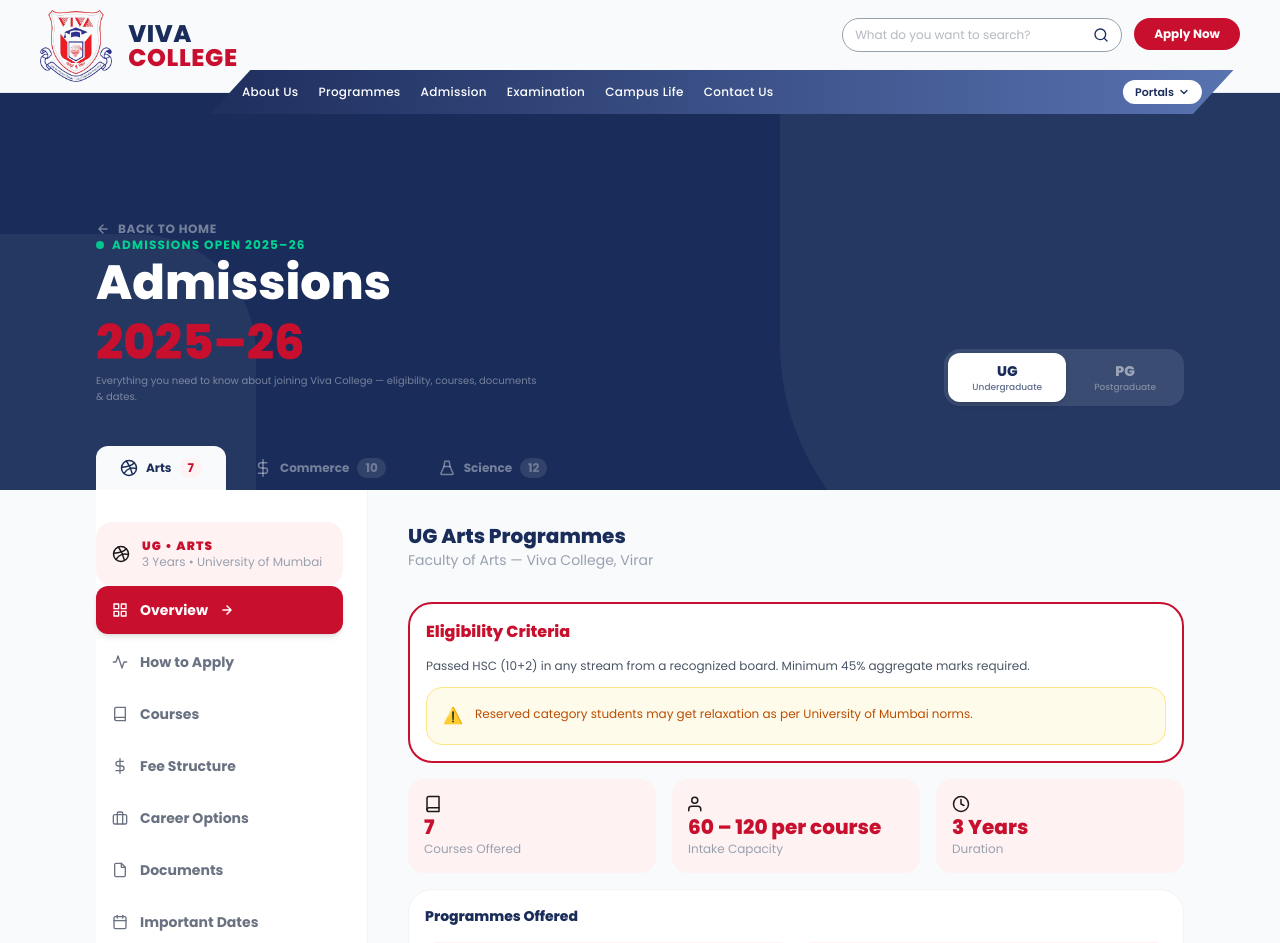
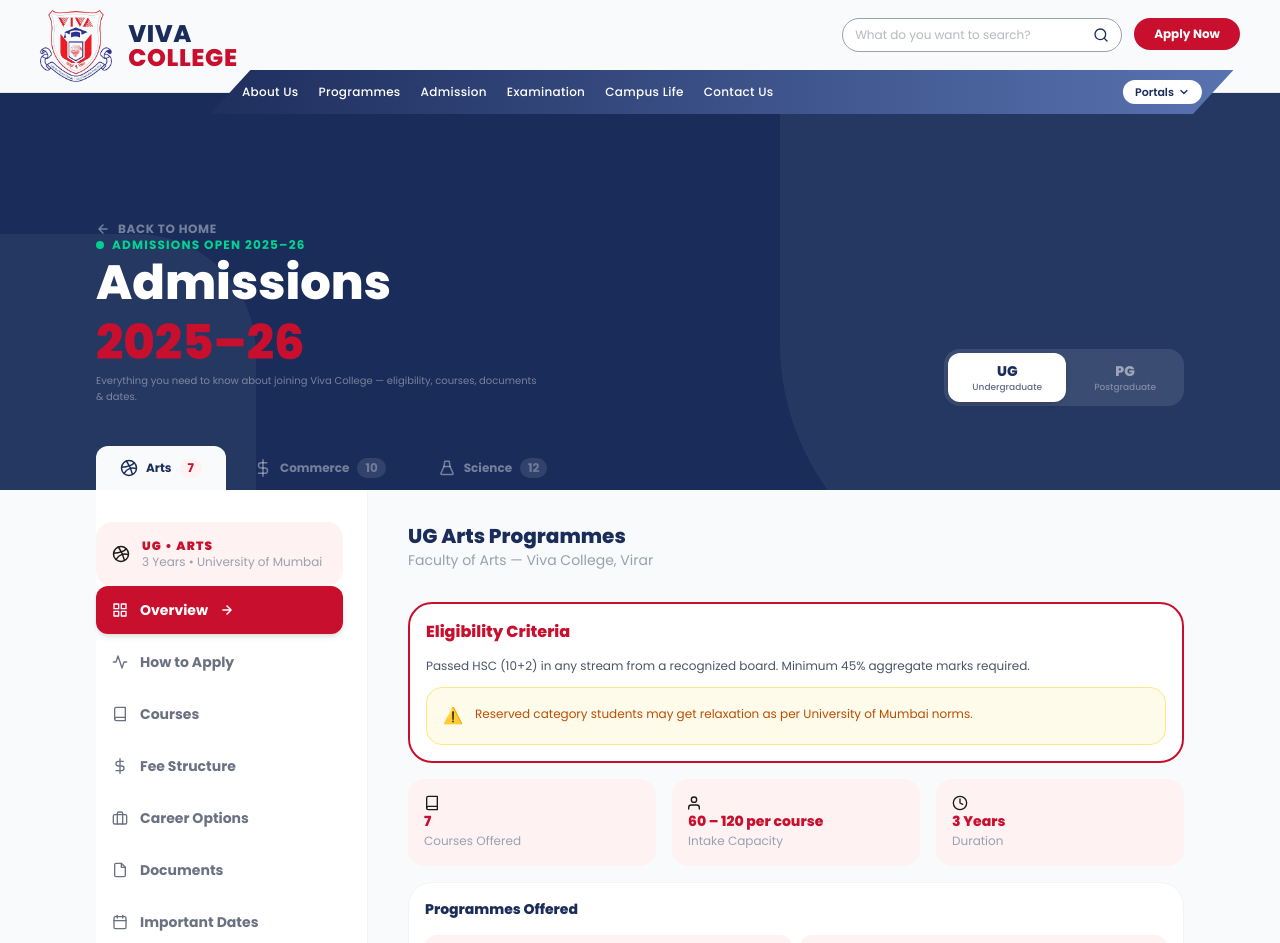
Before and after one commit to SakshiJ004/recreate_design_hackathon, a React (Vite) app: page /admissions in a window 1280 px wide. Shown: the top 943 px of the page. Built offline with nearby package versions, Linux system fonts and the light colour scheme.

Commit message:
complete admission page

```diff
--- a/src/pages/AdmissionPage.jsx
+++ b/src/pages/AdmissionPage.jsx
@@ -1111,7 +1111,7 @@
 
                         {/* OVERVIEW */}
                         {activeTab === "overview" && (
-                            <div className="space-y-5 sm:space-y-6 pb-10">
+                            <div className="space-y-5 sm:space-y-6 pb-20">
                                 <div>
                                     <h2 className="font-extrabold text-[var(--viva-navy)] mb-1
                                         text-lg sm:text-lg lg:text-xl">{level} {stream} Programmes</h2>
@@ -1127,14 +1127,14 @@
                                 </div>
                                 <div className="py-4 sm:py-4 grid grid-cols-3 gap-3 sm:gap-4">
                                     {[
-                                        { label: "Courses Offered", value: d.courses.length, icon: <svg xmlns="http://www.w3.org/2000/svg" width="18" height="18" viewBox="0 0 24 24" fill="none" stroke="currentColor" strokeWidth="2" strokeLinecap="round" strokeLinejoin="round"><path d="M4 19.5A2.5 2.5 0 0 1 6.5 17H20" /><path d="M6.5 2H20v20H6.5A2.5 2.5 0 0 1 4 19.5v-15A2.5 2.5 0 0 1 6.5 2z" /></svg> },
-                                        { label: "Intake Capacity", value: d.seats, icon: <svg xmlns="http://www.w3.org/2000/svg" width="18" height="18" viewBox="0 0 24 24" fill="none" stroke="currentColor" strokeWidth="2" strokeLinecap="round" strokeLinejoin="round"><path d="M17 21v-2a4 4 0 0 0-4-4H5a4 4 0 0 0-4 4v2" /><circle cx="9" cy="7" r="4" /></svg> },
-                                        { label: "Duration", value: d.duration, icon: <svg xmlns="http://www.w3.org/2000/svg" width="18" height="18" viewBox="0 0 24 24" fill="none" stroke="currentColor" strokeWidth="2" strokeLinecap="round" strokeLinejoin="round"><circle cx="12" cy="12" r="10" /><polyline points="12 6 12 12 16 14" /></svg> },
+                                        { label: "Courses Offered", value: d.courses.length, icon: <svg xmlns="http://www.w3.org/2000/svg" width="16" height="16" viewBox="0 0 24 24" fill="none" stroke="currentColor" strokeWidth="2" strokeLinecap="round" strokeLinejoin="round"><path d="M4 19.5A2.5 2.5 0 0 1 6.5 17H20" /><path d="M6.5 2H20v20H6.5A2.5 2.5 0 0 1 4 19.5v-15A2.5 2.5 0 0 1 6.5 2z" /></svg> },
+                                        { label: "Intake Capacity", value: d.seats, icon: <svg xmlns="http://www.w3.org/2000/svg" width="16" height="16" viewBox="0 0 24 24" fill="none" stroke="currentColor" strokeWidth="2" strokeLinecap="round" strokeLinejoin="round"><path d="M17 21v-2a4 4 0 0 0-4-4H5a4 4 0 0 0-4 4v2" /><circle cx="9" cy="7" r="4" /></svg> },
+                                        { label: "Duration", value: d.duration, icon: <svg xmlns="http://www.w3.org/2000/svg" width="16" height="16" viewBox="0 0 24 24" fill="none" stroke="currentColor" strokeWidth="2" strokeLinecap="round" strokeLinejoin="round"><circle cx="12" cy="12" r="10" /><polyline points="12 6 12 12 16 14" /></svg> },
                                     ].map((s, i) => (
                                         <div key={i} className={`p-3 sm:p-4 ${c.light} rounded-2xl`}>
-                                            <p className="text-lg sm:text-2xl mb-1.5 sm:mb-2">{s.icon}</p>
-                                            <p className={`text-base sm:text-xl font-extrabold ${c.text}`}>{s.value}</p>
-                                            <p className="text-[10px] sm:text-xs text-gray-400 mt-0.5 sm:mt-1">{s.label}</p>
+                                            <p className="text-lg sm:text-[16px] mb-1.5 sm:mb-2">{s.icon}</p>
+                                            <p className={`text-base sm:text-[14px] font-extrabold ${c.text}`}>{s.value}</p>
+                                            <p className="text-[10px] sm:text-[12px] text-gray-400 mt-0.5 sm:mt-1">{s.label}</p>
                                         </div>
                                     ))}
                                 </div>
```
